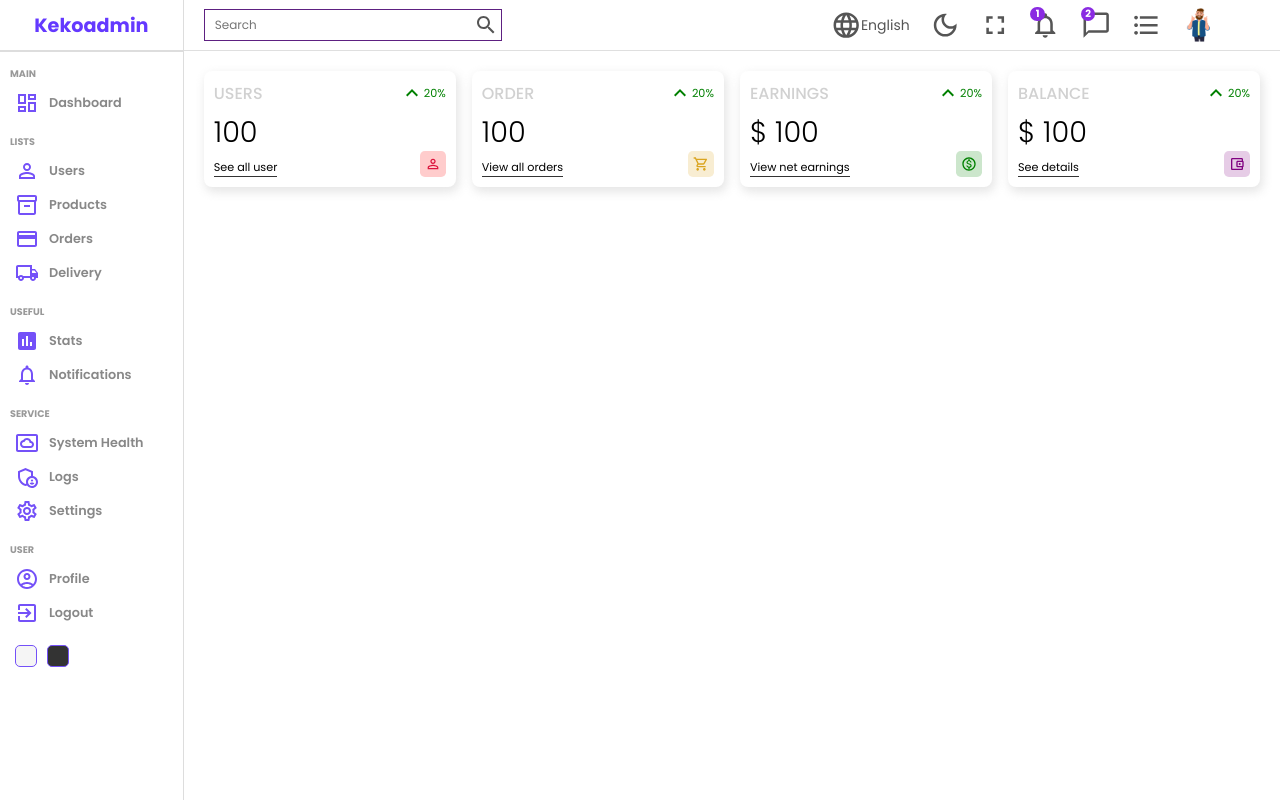
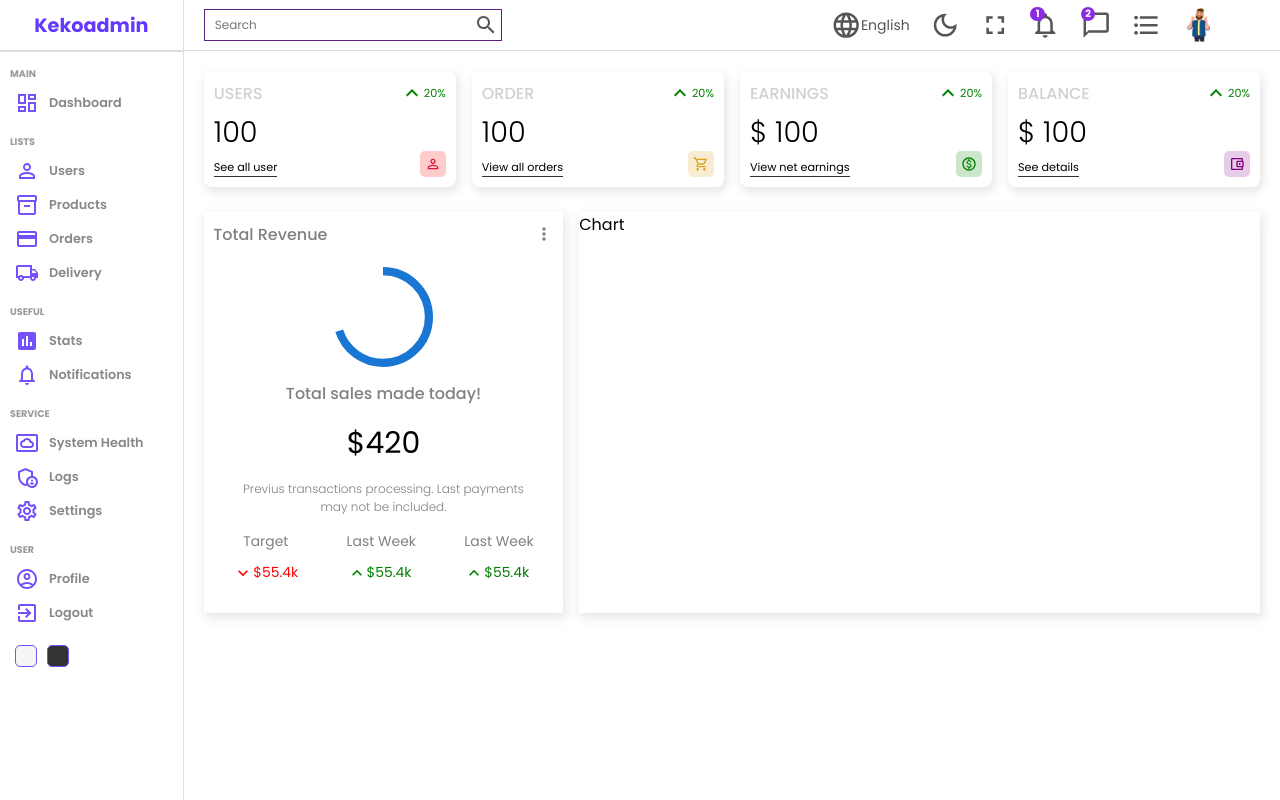
Before and after one commit to Mehmetadiguzel1/admin-dashboard, a React (Create React App) app: page / in a window 1280 px wide. Built offline with nearby package versions, Linux system fonts and the light colour scheme.

Commit message:
Featured chart done

```diff
--- /dev/null
+++ b/src/components/chart/Chart.jsx
@@ -0,0 +1,9 @@
+import React from 'react'
+import './chart.scss'
+const Chart = () => {
+  return (
+    <div className='chart'>Chart</div>
+  )
+}
+
+export default Chart
--- /dev/null
+++ b/src/components/chart/chart.scss
@@ -0,0 +1,6 @@
+.chart{
+    flex: 4;
+    -webkit-box-shadow: 2px 4px 10px 1px rgba(0, 0, 0, 0.47);
+    box-shadow: 2px 4px 10px 1px rgba(201, 201, 201, 0.47);
+
+}
--- /dev/null
+++ b/src/components/featured/Featured.jsx
@@ -0,0 +1,51 @@
+import React from 'react'
+import './featured.scss'
+import MoreVertOutlinedIcon from '@mui/icons-material/MoreVertOutlined';
+import CircularProgress from '@mui/material/CircularProgress';
+import KeyboardArrowDownOutlinedIcon from '@mui/icons-material/KeyboardArrowDownOutlined';
+import KeyboardArrowUpOutlinedIcon from '@mui/icons-material/KeyboardArrowUpOutlined';
+
+const Featured = () => {
+  return (
+    <div className='featured'>
+        <div className="top">
+            <h1 className='title' >Total Revenue</h1>
+            <MoreVertOutlinedIcon fontSize='small'/>
+        </div>
+        <div className="bottom">
+            <div className="featuredChart">
+                <CircularProgress variant="determinate" size={100} value={70} />
+            </div>
+            <p className='title'>Total sales made today!</p>
+            <p className='amount'>$420</p>
+            <p className='desc'>Previus transactions processing. Last payments may not be included.</p>
+            <div className="summary">
+                <div className="item">
+                    <div className="itemTitle">Target</div>
+                    <div className="itemResult negative" >
+                        <KeyboardArrowDownOutlinedIcon fontSize='small' />
+                        <div className="resultAmount">$55.4k</div>
+                    </div>
+                </div>
+                <div className="item">
+                    <div className="itemTitle">Last Week</div>
+                    <div className="itemResult positive" >
+                        <KeyboardArrowUpOutlinedIcon fontSize='small' />
+                        <div className="resultAmount">$55.4k</div>
+                    </div>
+                </div>
+                <div className="item">
+                    <div className="itemTitle">Last Week</div>
+                    <div className="itemResult positive">
+                        <KeyboardArrowUpOutlinedIcon fontSize='small' />
+                        <div className="resultAmount">$55.4k</div>
+                    </div>
+                </div>
+            </div>
+        </div>
+
+    </div>
+  )
+}
+
+export default Featured
--- /dev/null
+++ b/src/components/featured/featured.scss
@@ -0,0 +1,71 @@
+.featured{
+    flex: 2;
+    -webkit-box-shadow: 2px 4px 10px 1px rgba(0, 0, 0, 0.47);
+    box-shadow: 2px 4px 10px 1px rgba(201, 201, 201, 0.47);
+    padding: 0.6rem;
+
+    .top{
+        display: flex;
+        align-items: center;
+        justify-content: space-between;
+        color: grey;
+        .title{
+            font-size: 1rem;
+            font-weight: 500;
+        }
+    }
+    .bottom{
+        padding: 1.25rem;
+        display: flex;
+        flex-direction: column;
+        align-items: center;
+        justify-content: center;
+        gap: 0.93rem;
+    }
+    .featuredChart{
+        width: 6.25rem;
+        height: 6.25rem;
+    }
+    .title{
+        font-weight: 500;
+        color:grey;
+    }
+    .amount{
+        font-size: 1.87rem;
+    }
+    .desc{
+        font-weight: 300;
+        font-size: 0.75rem;
+        color: grey;
+        text-align: center;
+    }
+    .summary{
+        width: 100%;
+        display: flex;
+        align-items: center;
+        justify-content: space-between;
+
+        .item{
+            text-align: center;
+            .itemTitle{
+                font-size: 0.87rem;
+                color: gray;
+            }
+            .itemResult{
+                display: flex;
+                align-items: center;
+                margin-top: 10px;
+                font-size: 0.87rem;
+
+                &.positive{
+                    color: green;
+                }
+                &.negative{
+                    color: red;
+                }
+
+            }
+        }
+    }
+
+}
--- a/src/pages/home/Home.jsx
+++ b/src/pages/home/Home.jsx
@@ -1,4 +1,6 @@
 import React from 'react'
+import Chart from '../../components/chart/Chart'
+import Featured from '../../components/featured/Featured'
 import Navbar from '../../components/navbar/Navbar'
 import Sidebar from '../../components/sidebar/Sidebar'
 import Widget from '../../components/widget/Widget'
@@ -17,6 +19,10 @@
             <Widget type="balance"/>
 
           </div>
+          <div className="charts">
+            <Featured/>
+            <Chart/>
+          </div>
         </div>
     </div>
   )
--- a/src/pages/home/Home.scss
+++ b/src/pages/home/Home.scss
@@ -2,10 +2,13 @@
     display: flex;
     .homeContainer{
         flex: 6;
-        .widgets{
+        .widgets, .charts{
             display: flex;
             padding: 20px;
             gap: 1rem;
         }
+        .charts{
+            padding: 5px 20px;
+        }
     }
 }
```
